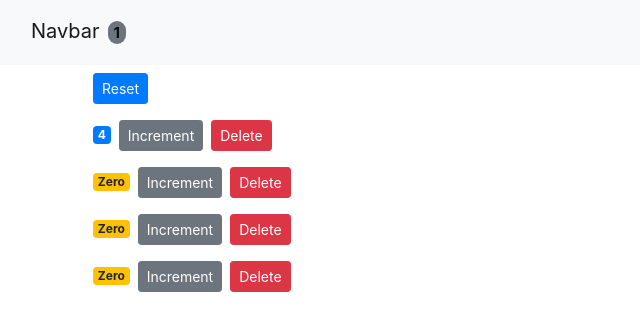
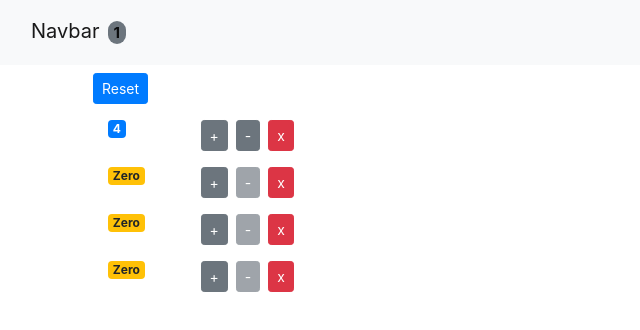
Before and after one commit to big-smile-94/counter-app, a React (Create React App) app: page / in a window 1280 px wide. Shown: the top 330 px of the page, without its empty margins (0-640 px from the left). Built offline with nearby package versions, Linux system fonts and the light colour scheme.

Commit message:
implement decrement and refactor counter app

```diff
--- a/src/App.js
+++ b/src/App.js
@@ -30,6 +30,14 @@
     this.setState({ counters });
   };
 
+  handleDecrement = (counter) => {
+    const counters = [...this.state.counters];
+    const index = counters.indexOf(counter);
+    counters[index] = { ...counter };
+    counters[index].value--;
+    this.setState({ counters });
+  };
+
   handleDelete = (counter) => {
     const counters = this.state.counters.filter((c) => c.id !== counter.id);
     this.setState({ counters });
@@ -54,6 +62,7 @@
           <Counters
             counters={this.state.counters}
             onIncrement={this.handleIncrement}
+            onDecrement={this.handleDecrement}
             onDelete={this.handleDelete}
             onReset={this.handleReset}
           />
--- a/src/components/counter.jsx
+++ b/src/components/counter.jsx
@@ -26,22 +26,37 @@
   render() {
     console.log('Counter - Rendered');
 
-    const { counter, onDelete, onIncrement } = this.props;
+    const { counter, onDelete, onIncrement, onDecrement } = this.props;
+
     return (
-      <div>
+      <div className="container">
+        <div className="row">
+          <div className="col-1">
             <span className={this.getBadgeClasses()}>{this.formatCount()}</span>
+          </div>
+          <div className="col">
             <button
               onClick={() => onIncrement(counter)}
+              className="btn btn-secondary btn-sm m-2"
+            >
+              +
+            </button>
+            <button
+              onClick={() => onDecrement(counter)}
+              disabled={!counter.value}
+              title={!counter.value ? 'Reached zero!' : ''}
               className="btn btn-secondary btn-sm"
             >
-          Increment
+              -
             </button>
             <button
               onClick={() => onDelete(counter)}
               className="btn btn-danger btn-sm m-2"
             >
-          Delete
+              x
             </button>
+          </div>
+        </div>
       </div>
     );
   }
--- a/src/components/counters.jsx
+++ b/src/components/counters.jsx
@@ -4,7 +4,8 @@
 class Counters extends Component {
   render() {
     console.log('Counters - Rendered');
-    const { counters, onIncrement, onDelete, onReset } = this.props;
+    const { counters, onIncrement, onDecrement, onDelete, onReset } =
+      this.props;
     return (
       <>
         <button onClick={onReset} className="btn btn-primary btn-sm m-2">
@@ -15,6 +16,7 @@
             key={counter.id}
             counter={counter}
             onIncrement={onIncrement}
+            onDecrement={onDecrement}
             onDelete={onDelete}
           />
         ))}
```
Lines whose indentation alone changed are shown as unchanged.
